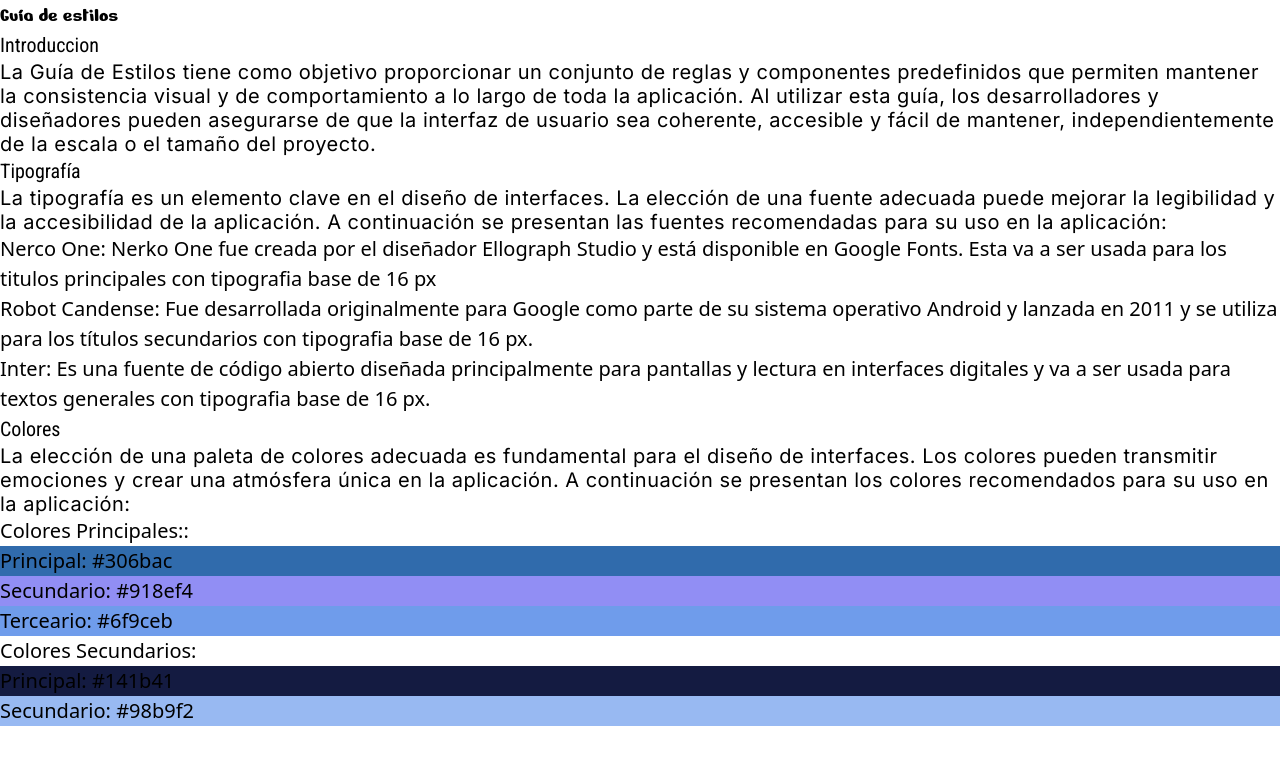
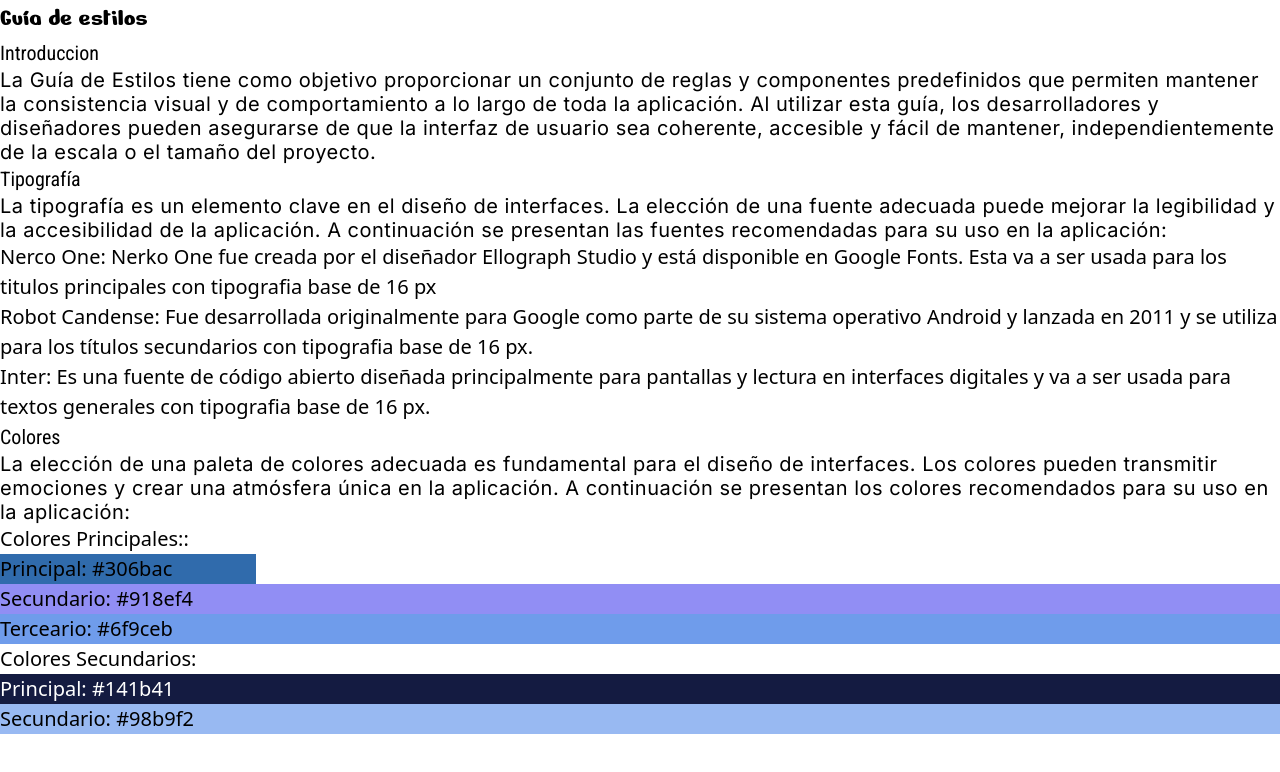
Before and after one commit to FelipeCabal/gossip-web-frontend, a React (Vite) app: page /style-guide in a window 1280 px wide. Shown: the top 772 px of the page. Built offline with nearby package versions, Linux system fonts and the light colour scheme.

Commit message:
ADD tailwild css

```diff
--- a/src/pages/GuiaEstilos.jsx
+++ b/src/pages/GuiaEstilos.jsx
@@ -2,7 +2,7 @@ export function GuiaEstilos() {
     return (
         <div>
             <section className='introduccion'>
-                <h1>Guía de estilos</h1>
+                <h1 className="text-[25px]">Guía de estilos</h1>
                 <h2>Introduccion</h2>
                 <p>La Guía de Estilos tiene como objetivo proporcionar un conjunto de reglas y componentes predefinidos que permiten mantener la consistencia visual y de comportamiento a lo largo de toda la aplicación. Al utilizar esta guía, los desarrolladores y diseñadores pueden asegurarse de que la interfaz de usuario sea coherente, accesible y fácil de mantener, independientemente de la escala o el tamaño del proyecto.</p>
             </section>
@@ -21,13 +21,13 @@ export function GuiaEstilos() {
                 <ul>
                     <li>Colores Principales::</li>
                     <ul>
-                        <li className='bg-[#306bac]'>Principal: #306bac</li>
+                        <li className='bg-[#306bac] w-[20%]'>Principal: #306bac</li>
                         <li className='bg-[#918ef4]'>Secundario: #918ef4</li>
                         <li className='bg-[#6f9ceb]'>Terceario: #6f9ceb</li>
                     </ul>
                     <li>Colores Secundarios:</li>
                     <ul>
-                        <li className='bg-[#141b41]'>Principal: #141b41</li>
+                        <li className='bg-[#141b41] text-white'>Principal: #141b41</li>
                         <li className='bg-[#98b9f2]'>Secundario: #98b9f2</li>
                     </ul>
                 </ul>
```
Also changed, not shown: src/css/index.css (line endings or trailing spaces).
